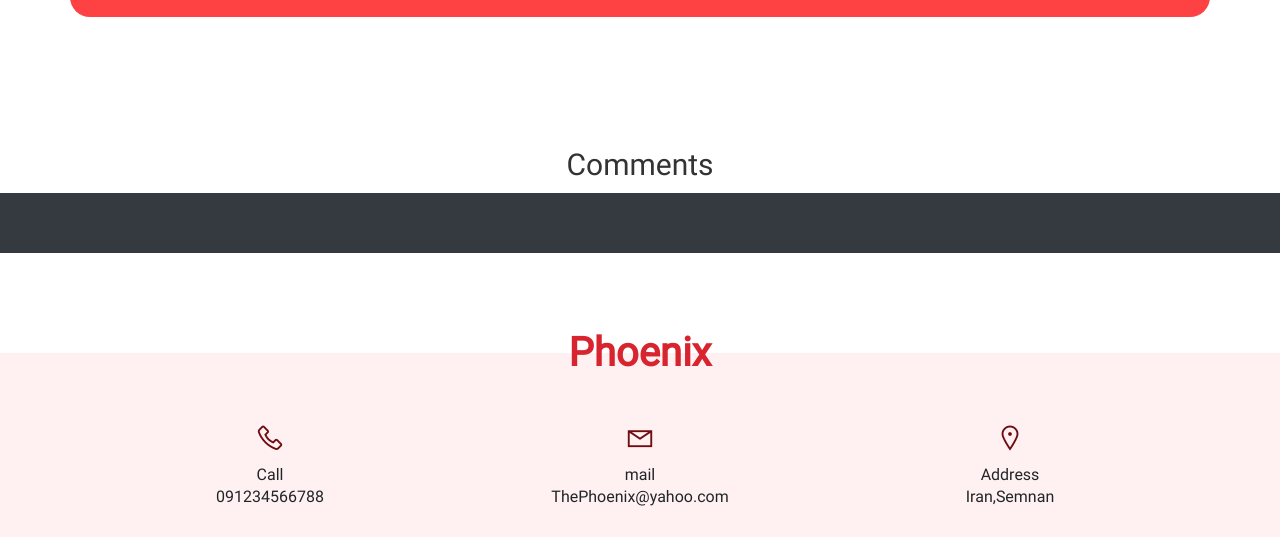
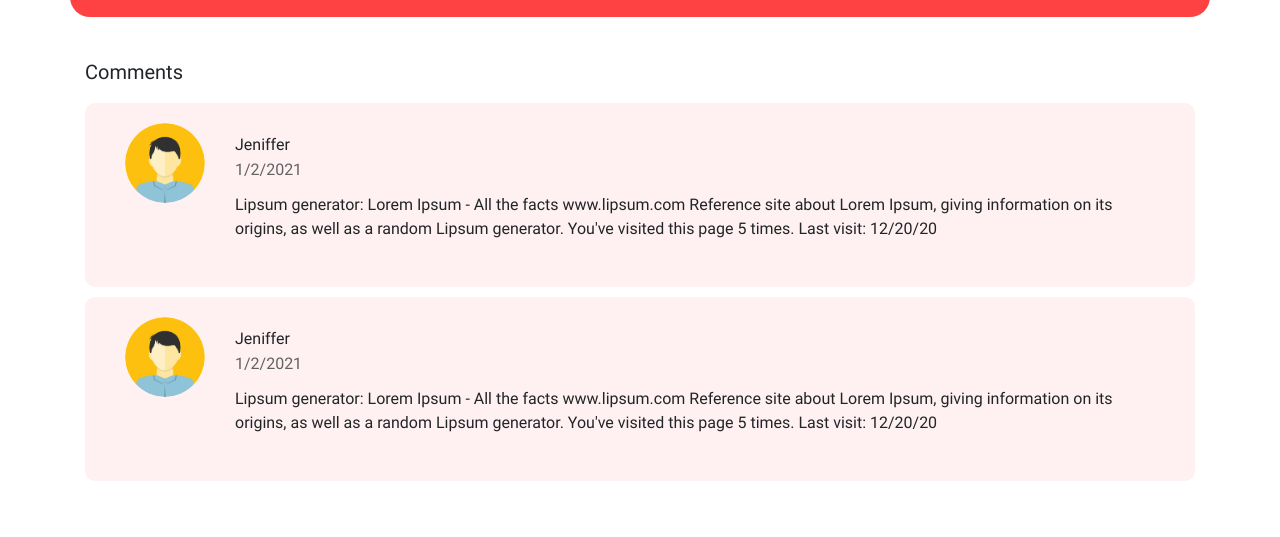
Before and after one commit to ezzoddin/phoenix, a plain HTML site: page single.html in a window 1280 px wide. Shown: the part 929-1466 px from the top of the page. Drawn offline with nearby package versions, Linux system fonts and the light colour scheme; files that its build step writes are made by us from their sources; no server answers.

Commit message:
comments part

```diff
--- a/scss/main.scss
+++ b/scss/main.scss
@@ -895,3 +895,55 @@ display: none;
   .four:before{background:rgba(84, 36, 55, 0.7)}
   .five:before{background:rgba(83, 119, 122, 0.7)}
   .six:before{background:rgba(119, 146, 174, 0.7)}
+
+  .comment-1{
+    margin-top: -5px;
+}
+.box-comment{
+    display: flex;
+    padding: 10px;
+    background-color: #01b0f8;
+
+    .user{
+        padding: 10px;
+        width: 100px;
+        height: 100px;
+    }
+}
+.comment{
+    margin-top: 40px;
+
+    .date2{
+        margin-top: -15px;
+        opacity: 70%;
+    }
+}
+.box--1{
+    background-color: #fff1f1;
+    margin: 10px 0 10px 0;
+    padding: 10px 30px 10px 30px;
+    border-radius: 10px;
+    .user{
+        border-radius: 100%;
+    }
+}
+
+.box-1{
+    display: flex;
+    justify-content: space-between;
+    padding:0 300px 0 300px;
+
+    .user{
+        background-color: #fff1f1;
+        margin: 10px;
+        width: 240px;
+        height: 140px;
+    }
+}
+
+.left-comment{
+    padding: 20px;
+}
+.title-c2{
+    font-size: 20px;
+}
--- a/single.html
+++ b/single.html
@@ -303,7 +303,7 @@
 
     </div>
 </div>
--->
+
 
 
 <div class="gtco-testimonials">
@@ -311,7 +311,7 @@
     <div id="comment" class="owl-carousel owl-carousel1 owl-theme bg-dark">
 
 
-<!--
+
         <div class="card text-center">
 
             <div class="card-body">
@@ -343,7 +343,6 @@
             </div>
 
         </div>
--->
 
 
     </div>
@@ -351,7 +350,48 @@
 
 </div>
 
+-->
 
+
+<div class="comment container">
+    <p class="title-c2">Comments </p>
+
+    <div class="box-comment box--1">
+        <img class="user" src="image/764 [Converted].jpg">
+        <div class="left-comment">
+            <div class="name-date">
+                <p class="name">Jeniffer</p>
+                <p class="date2">1/2/2021</p>
+            </div>
+            <p class="comment-1">
+                Lipsum generator: Lorem Ipsum - All the facts
+                www.lipsum.com
+                Reference site about Lorem Ipsum, giving information on its origins, as well as a random Lipsum
+                generator.
+                You've visited this page 5 times. Last visit: 12/20/20
+            </p>
+        </div>
+    </div>
+
+
+        <div class="box-comment box--1">
+            <img class="user" src="image/764 [Converted].jpg">                <div class="left-comment">
+                <div class="name-date">
+                    <p class="name">Jeniffer</p>
+                    <p class="date2">1/2/2021</p>
+                </div>
+                <p class="comment-1">
+                    Lipsum generator: Lorem Ipsum - All the facts
+                    www.lipsum.com
+                    Reference site about Lorem Ipsum, giving information on its origins, as well as a random Lipsum
+                    generator.
+                    You've visited this page 5 times. Last visit: 12/20/20
+                </p>
+            </div>
+
+        </div>
+
+</div>
 
 <footer>
     <p class="title-footer">Phoenix</p>
```
Also changed, not shown: css/main.css, image/764 [Converted].jpg (added), 1 other file.
